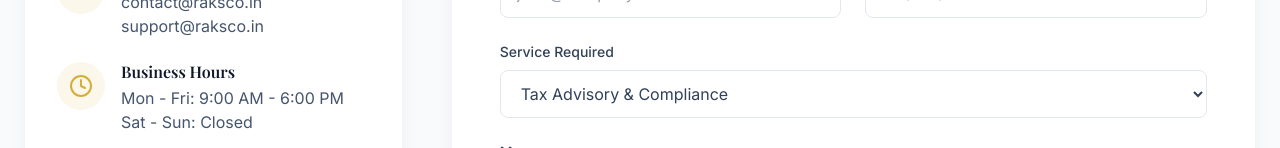
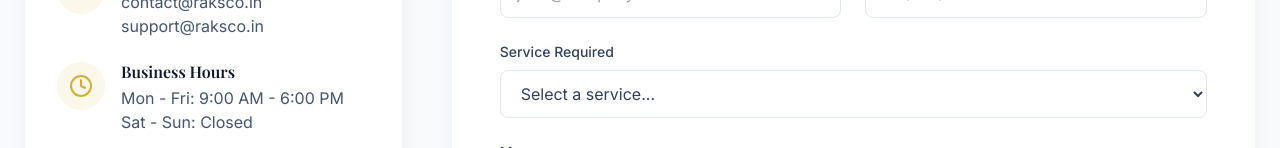
Before and after one commit to Lakshya52/raksco, a React (Vite) app: page /contact in a window 1280 px wide. Shown: the part 804-952 px from the top of the page. Built offline with nearby package versions, Linux system fonts and the light colour scheme; a web font is replaced by a local one.

Commit message:
initial commit

```diff
--- a/src/pages/Contact.jsx
+++ b/src/pages/Contact.jsx
@@ -113,12 +113,21 @@ function Contact() {
 
                 <div>
                   <label className="block text-sm font-medium text-slate-700 mb-2">Service Required</label>
-                  <select className="w-full px-4 py-3 rounded-lg border border-slate-200 focus:outline-none focus:ring-2 focus:ring-gold/50 focus:border-gold transition-colors bg-white">
-                    <option>Tax Advisory & Compliance</option>
-                    <option>Audit & Assurance</option>
-                    <option>Financial Advisory</option>
-                    <option>Risk Management</option>
-                    <option>Other Services</option>
+                  <select className="w-full px-4 py-3 rounded-lg border border-slate-200 focus:outline-none focus:ring-2 focus:ring-gold/50 focus:border-gold transition-colors bg-white" defaultValue="">
+                    <option value="" disabled>Select a service...</option>
+                    <option value="Tax Advisory & Compliance">Tax Advisory & Compliance</option>
+                    <option value="Audit & Assurance">Audit & Assurance</option>
+                    <option value="GST Advisory & Compliance">GST Advisory & Compliance</option>
+                    <option value="Financial Advisory">Financial Advisory</option>
+                    <option value="Accounting & Bookkeeping">Accounting & Bookkeeping</option>
+                    <option value="Startup Advisory & Registration">Startup Advisory & Registration</option>
+                    <option value="Corporate Law Advisory">Corporate Law Advisory</option>
+                    <option value="FEMA & RBI Compliance">FEMA & RBI Compliance</option>
+                    <option value="Income Tax & Wealth Planning">Income Tax & Wealth Planning</option>
+                    <option value="Project Reports & CMA Data">Project Reports & CMA Data</option>
+                    <option value="Risk Management">Risk Management</option>
+                    <option value="Management Consultancy Services">Management Consultancy Services</option>
+                    <option value="Other Services">Other Services</option>
                   </select>
                 </div>
 
```
